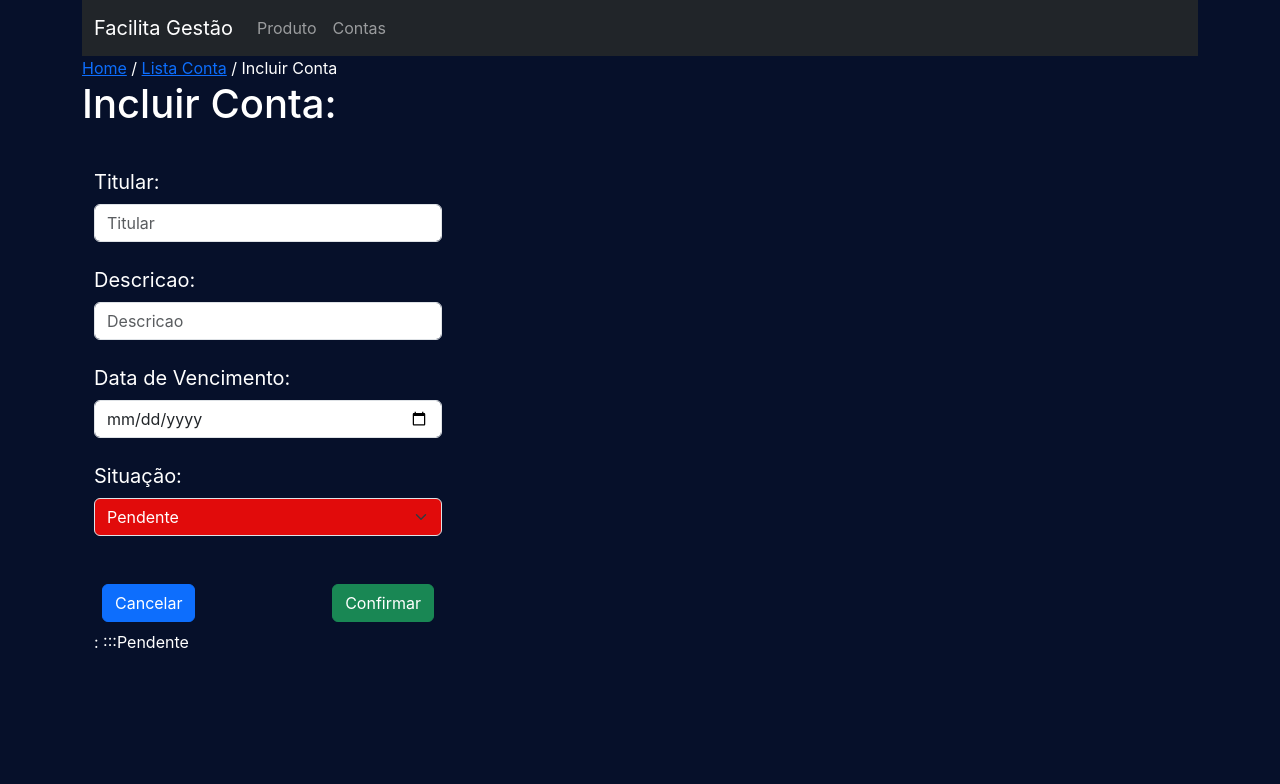
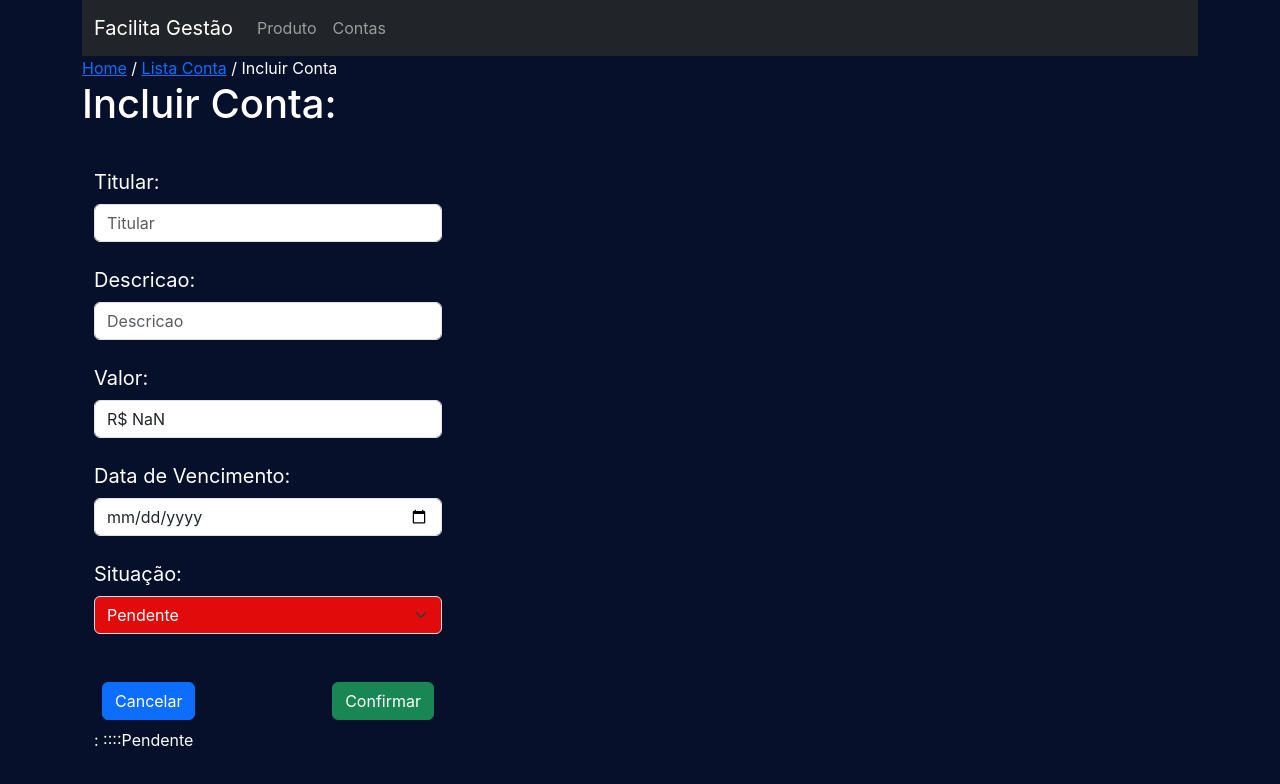
Before and after one commit to Bruno-Menezes-Projects/facilita-gestao-venda, a React (Create React App) app in the folder facilita-gestao-app/: page /conta/incluir in a window 1280 px wide. Shown: the top 784 px of the page. Built offline with nearby package versions, Linux system fonts and the light colour scheme.

Commit message:
update valor conta

```diff
--- a/facilita-gestao-app/src/components/paginas/conta/ContaForm.js
+++ b/facilita-gestao-app/src/components/paginas/conta/ContaForm.js
@@ -12,11 +12,14 @@ function ContaForm({id}){
     const [descricao, setDescricao] = useState("");
     const [dtVencimento, setDtVencimento] = useState("");
     const[situacao, setSituacao] = useState("Pendente");
+    const[valor, setValor] = useState("");
 
     const[titularAnt, setTitularAnt] = useState("");
     const [descricaoAnt, setDescricaoAnt] = useState("");
     const [dtVencimentoAnt, setDtVencimentoAnt] = useState("");
     const [situacaoAnt, setSituacaoAnt] = useState("");
+    const[valorAnt, setValorAnt] = useState("");
+
     const navigate = useNavigate();
 
     function handleShow(e) {
@@ -42,11 +45,13 @@ function ContaForm({id}){
         setDescricao(conta.descricao)
         setDtVencimento(conta.dtVencimento)
         setSituacao(conta.situacao)
+        setValor(conta.valor)
 
         setTitularAnt(conta.titular);
         setDescricaoAnt(conta.descricao);
         setDtVencimentoAnt(conta.dtVencimento);
         setSituacaoAnt(conta.situacao);
+        setValorAnt(conta.valor)
     }
 
     useEffect(() => {
@@ -58,7 +63,7 @@ function ContaForm({id}){
     }, [id]);
 
     function cadastrarConta() {
-        var conta = {id: id, titular: titular, descricao: descricao, dtVencimento: dtVencimento, situacao: situacao};
+        var conta = {id: id, titular: titular, descricao: descricao, valor: valor, dtVencimento: dtVencimento, situacao: situacao};
         console.log(JSON.stringify(conta));
         console.log("cadastrarConta exec.....");
 
@@ -95,6 +100,21 @@ function ContaForm({id}){
                                 <Form.Control type="text" placeholder="Descricao" defaultValue={descricao} onChange={(e) => setDescricao(e.target.value)}/>
                             </Col>
                         </Form.Group>
+
+                        <Form.Group as={Row} className="mb-3" controlId="quantidade">
+                            <Form.Label className="fs-5" column sm="10">
+                                Valor:
+                            </Form.Label>
+                            <Col sm="8">
+                                <Form.Control
+                                    type="text"
+                                    placeholder="Valor da Conta"
+                                    value={`R$ ${parseFloat(valor).toFixed(2)}`}  // Formata o valor com 2 casas decimais
+                                    onChange={(e) => setValor(e.target.value.replace('R$', '').trim())} // Atualiza o valor removendo o "R$"
+                                />
+                            </Col>
+                        </Form.Group>
+
 
                         <Form.Group as={Row} className="mb-3" controlId="dataVencimento">
                             <Form.Label className="fs-5" column sm="10">
@@ -157,6 +177,7 @@ function ContaForm({id}){
             {id} :
             {titular} :
             {descricao}:
+            {valor}:
             {dtVencimento}:
             {situacao}
 
@@ -179,6 +200,13 @@ function ContaForm({id}){
                         &nbsp;&nbsp;
                         <strong>
                             {descricaoAnt}
+                        </strong>
+                        <br/>
+
+                        Valor:
+                        &nbsp;&nbsp;
+                        <strong>
+                            {valorAnt}
                         </strong>
                         <br/>
 
@@ -212,6 +240,13 @@ function ContaForm({id}){
                         </strong>
                         <br/>
 
+                        Valor:
+                        &nbsp;&nbsp;
+                        <strong>
+                            {valor}
+                        </strong>
+                        <br/>
+
                         Data de vencimento:
                         &nbsp;&nbsp;
                         <strong>
--- a/facilita-gestao-app/src/components/paginas/conta/ContaList.js
+++ b/facilita-gestao-app/src/components/paginas/conta/ContaList.js
@@ -152,7 +152,8 @@ function ContaList(){
                         <th>Id</th>
                         <th>Titular</th>
                         <th>Descrição</th>
-                        <th>Data de vencimento</th>
+                        <th>Valor</th>
+                        <th>Vencimento</th>
                         <th>Situação</th>
                         <th>Alterar Conta</th>
                     </tr>
@@ -164,12 +165,18 @@ function ContaList(){
                                 <td className="text-start">{conta.id}</td>
                                 <td className="text-start">{conta.titular}</td>
                                 <td className="text-end">{conta.descricao}</td>
+                                <td className="text-start">
+                                    <div style={{display: 'flex', justifyContent: 'space-between'}}>
+                                        <span>R$</span>
+                                        <span>{conta.valor.toFixed(2)}</span>
+                                    </div>
+                                </td>
                                 <td className="text-end">
                                     {new Date(conta.dtVencimento.replace(/-/g, '/')).toLocaleDateString('pt-BR')}
                                 </td>
                                 {/*Descricao*/}
-                                <td className="text-end">
-                                <Col sm="8">
+                                <td className="align-items-end">
+                                    <Col sm="10" className="justify-content-end">
                                         <Form.Select
                                             value={conta.situacao}
                                             onChange={(e) => atualizaSituacaoConta(e.target.value, conta)}
@@ -179,7 +186,6 @@ function ContaList(){
                                             <option value="Paga">Paga ✔️</option>
                                             <option value="Vencida">Vencida ⚠️</option>
                                         </Form.Select>
-
                                     </Col>
                                 </td>
                                 <td>
```
Also changed, not shown: 2 other files (tests, documents, lock files or other folders).
